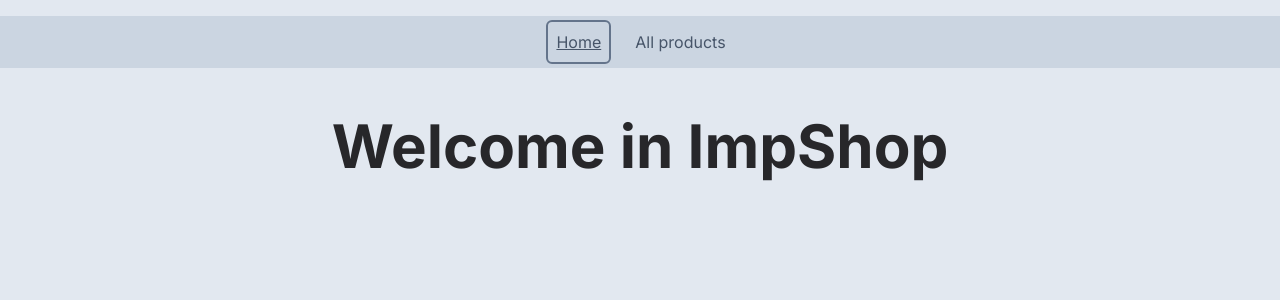
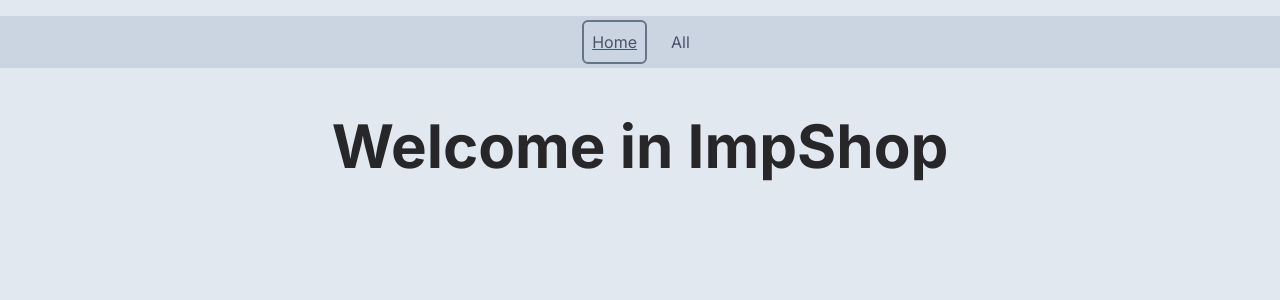
Before and after one commit to JaniecMichal/kurs-next14masters, a Next.js app: page / in a window 1280 px wide. Shown: the top 300 px of the page. Built offline with nearby package versions, Linux system fonts and the light colour scheme.

Commit message:
correct label

```diff
--- a/src/components/molecules/navbar/index.tsx
+++ b/src/components/molecules/navbar/index.tsx
@@ -13,7 +13,7 @@ const NAV_LINKS: NavLink[] = [
 	},
 	{
 		href: "/products",
-		title: "All products",
+		title: "All",
 	},
 ];
 
```
